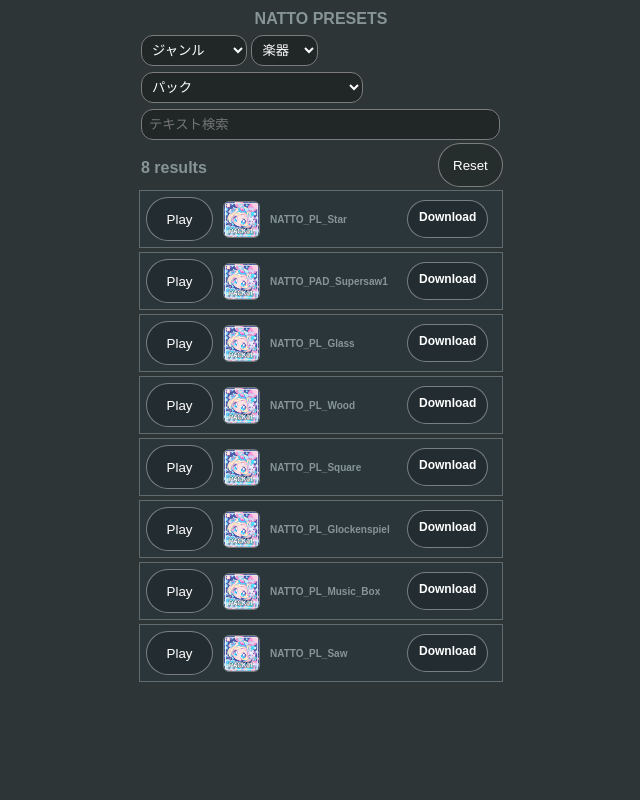
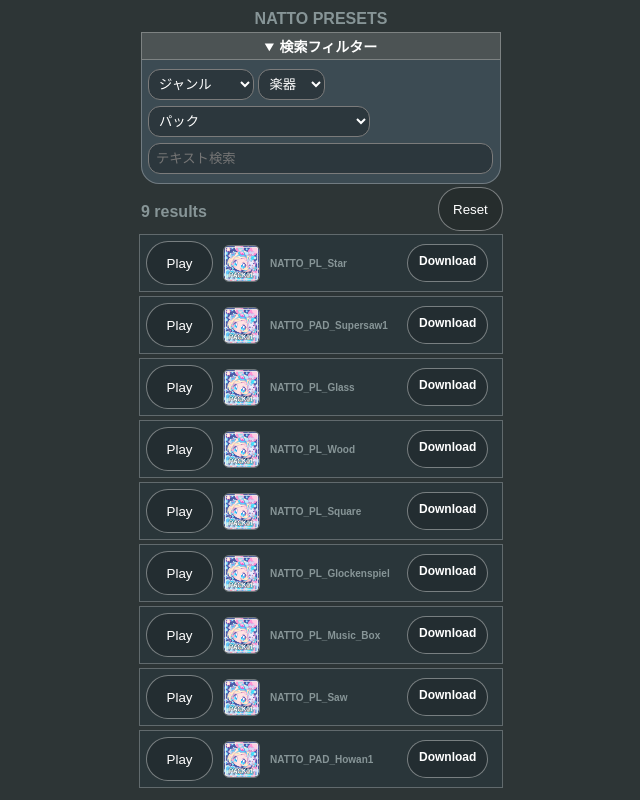
Before and after one commit to nattobgm/presets, a plain HTML site: page index.html in a window 1280 px wide. Shown: the whole page, without its empty margins (319-959 px from the left). Drawn offline with Linux system fonts and the light colour scheme.

Commit message:
Add files via upload

```diff
--- a/css/index.css
+++ b/css/index.css
@@ -113,6 +113,7 @@ button:active {
     z-index: 80;
     background-color: rgba(0, 0, 0, 0.406);
     backdrop-filter: blur(12px);
+    -webkit-backdrop-filter: blur(12px);
     transition: .6s;
 }
 
@@ -192,7 +193,7 @@ input#title-filter {
     border-radius: 12px;
     margin: 3px 0px;
     border: 1px solid #7b7b7b;
-    width: 343px;
+    width: 329px;
 }
 
 .controls a {
@@ -214,4 +215,37 @@ input#title-filter {
     opacity: 0.5;
     filter: brightness(2);
     transition: .1s;
-    }
+}
+summary {
+    cursor: pointer;
+    background: #ffffff26;
+    font-size: 14px;
+    text-align: center;
+    padding: 3px;
+    border: 1px solid #ffffff45;
+    color: white;
+    user-select: none;
+    transition: .2s;
+}
+
+summary:active {
+    opacity: 0.5;
+    transition: .2s;
+}
+
+.padding {
+    margin-bottom: 3px;
+}
+
+.filter-controls {
+    background: #95caff26;
+    padding: 6px;
+    border-bottom-left-radius: 18px;
+    border-bottom-right-radius: 18px;
+    border: 1px solid #ffffff45;
+    border-top: none;
+}
+.pagination button:disabled {
+    opacity: 0.2 !important;
+    pointer-events: none;
+}
--- a/index.html
+++ b/index.html
@@ -1,5 +1,6 @@
 <!DOCTYPE html>
 <html lang="en">
+
 <head>
     <meta charset="UTF-8">
     <meta name="viewport" content="width=device-width, initial-scale=1.0">
@@ -8,6 +9,7 @@
     <style>
     </style>
 </head>
+
 <body>
 
     <div class="top">
@@ -20,10 +22,11 @@
                 </div>
                 <br><br>
                 <center>
-                    NATTO PRESETS v.1.0.0<br>
+                    NATTO PRESETS ver1.1.0(Beta)<br>
                     プリセットの再配布等は禁止です。<br><br>
                     ⇩ Follow Me ⇩<br><br>
-                    <a href="https://twitter.com/kyandyBGM" target="_blank"><img src="https://nattobgm.github.io/web/assets/img/icons/twitter-icon.png"
+                    <a href="https://twitter.com/kyandyBGM" target="_blank"><img
+                            src="https://nattobgm.github.io/web/assets/img/icons/twitter-icon.png"
                             class="icon2"></a>&nbsp;&nbsp;&nbsp;&nbsp;&nbsp;&nbsp;&nbsp;&nbsp;&nbsp;&nbsp;&nbsp;&nbsp;
                     <a href="https://soundcloud.com/natto-kyandy-bgm" target="_blank"><img
                             src="https://nattobgm.github.io/web/assets/img/icons/soundclound-icon.svg"
@@ -41,15 +44,21 @@
 
 
         <div style="padding: 5px;"></div>
-        <center>NATTO PRESETS</center><div style="padding: 2px;"></div>
+        <center>NATTO PRESETS</center>
+        <div style="padding: 2px;"></div>
         <div class="mainbox">
+
+
+
+
+            <details open><summary>検索フィルター</summary>
             <div class="filter-controls">
                 <select id="genre-filter" onchange="applyFilters()">
                     <option value="">ジャンル</option>
                     <option value="kawaii">Kawaii</option>
                     <option value="futurebass">Future Bass</option>
                     <option value="ambient">Ambient</option>
-        <!-- Add more genre options as needed -->
+                    <!-- 追加用 -->
                 </select>
                 <select id="type-filter" onchange="applyFilters()">
                     <option value="">楽器</option>
@@ -58,29 +67,36 @@
                     <option value="lead">Lead</option>
                     <option value="bass">Bass</option>
                     <option value="fx">FX</option>
-        <!-- Add more type options as needed -->
+                    <!-- 追加用 -->
                 </select>
 
                 <select id="pack-filter" onchange="applyFilters()">
                     <option value="">パック</option>
                     <option value="natto_future_bass_pack1">NATTO FUTURE BASS PACK1</option>
-        <!-- Add more pack options as needed -->
+                    <!-- 追加用 -->
                 </select><br>
                 <input type="text" id="title-filter" oninput="applyFilters()" placeholder="テキスト検索"><br>
 
-</div>
-<p id="filtered-count" style="position: absolute;"></p> <!-- ここに絞り込まれた結果の数を表示する -->
-<button onclick="resetFilters()" style="margin-left: 297px;padding-top10px: 40px;margin-bottom: 3px;">Reset</button><br>
+
+            </div>            </details><div class="padding"></div>
+            <p id="filtered-count" style="position: absolute;"></p>
+            <button onclick="resetFilters()"
+                style="margin-left: 297px;padding-top10px: 40px;margin-bottom: 3px;">Reset</button><br>
+
         </div>
 
 
+
+
+        <!-- プリセットたち -->
         <div class="playlist">
             <div class="song" data-genre="kawaii" data-type="pluck" data-pack="natto_future_bass_pack1">
                 <div class="controls">
                     <button class="playPause" data-index="0">Play</button>
                     <img src="packs/1.png" width="35px" height="35px">
                     <h3 class="song-title">NATTO_PL_Star</h3>
-            <a href="https://cdn.discordapp.com/attachments/1212957301720227910/1212959527893205042/NATTO_PL_Star.vital?ex=65f3bb97&is=65e14697&hm=d4271a5647bc48eff08809bb6a6807fa44918232ee902e98e1d28a26773f5146&">Download</a>
+                    <a
+                        href="https://cdn.discordapp.com/attachments/1212957301720227910/1212959527893205042/NATTO_PL_Star.vital?ex=65f3bb97&is=65e14697&hm=d4271a5647bc48eff08809bb6a6807fa44918232ee902e98e1d28a26773f5146&">Download</a>
                 </div>
                 <audio src="previews/1.mp3"></audio>
             </div>
@@ -90,7 +106,8 @@
                     <button class="playPause" data-index="1">Play</button>
                     <img src="packs/1.png" width="35px" height="35px">
                     <h3 class="song-title">NATTO_PAD_Supersaw1</h3>
-            <a href="https://cdn.discordapp.com/attachments/1212957301720227910/1212959289774313502/NATTO_PAD_Supersaw1.vital?ex=65f3bb5e&is=65e1465e&hm=8878ac73a19adfa791ab640dff1ddee94133fc8e9aae75b162b4b2050492222c&">Download</a>
+                    <a
+                        href="https://cdn.discordapp.com/attachments/1212957301720227910/1212959289774313502/NATTO_PAD_Supersaw1.vital?ex=65f3bb5e&is=65e1465e&hm=8878ac73a19adfa791ab640dff1ddee94133fc8e9aae75b162b4b2050492222c&">Download</a>
                 </div>
                 <audio src="previews/2.mp3"></audio>
             </div>
@@ -100,7 +117,8 @@
                     <button class="playPause" data-index="2">Play</button>
                     <img src="packs/1.png" width="35px" height="35px">
                     <h3 class="song-title">NATTO_PL_Glass</h3>
-            <a href="https://cdn.discordapp.com/attachments/1212957301720227910/1212968521252732949/NATTO_PL_Glass.vital?ex=65f3c3f7&is=65e14ef7&hm=7b079c8cfff3f1c42d8333ecbc0f2923d5a6f4b25122f75d724b631b19a29996&">Download</a>
+                    <a
+                        href="https://cdn.discordapp.com/attachments/1212957301720227910/1212968521252732949/NATTO_PL_Glass.vital?ex=65f3c3f7&is=65e14ef7&hm=7b079c8cfff3f1c42d8333ecbc0f2923d5a6f4b25122f75d724b631b19a29996&">Download</a>
                 </div>
                 <audio src="previews/3.mp3"></audio>
             </div>
@@ -110,7 +128,8 @@
                     <button class="playPause" data-index="3">Play</button>
                     <img src="packs/1.png" width="35px" height="35px">
                     <h3 class="song-title">NATTO_PL_Wood</h3>
-            <a href="https://cdn.discordapp.com/attachments/1212957301720227910/1212968717248364574/NATTO_PL_Wood.vital?ex=65f3c426&is=65e14f26&hm=9e67c3e00bc7cdd351c11c483c68fd6b1cf745fad69113921e02939750e09228&">Download</a>
+                    <a
+                        href="https://cdn.discordapp.com/attachments/1212957301720227910/1212968717248364574/NATTO_PL_Wood.vital?ex=65f3c426&is=65e14f26&hm=9e67c3e00bc7cdd351c11c483c68fd6b1cf745fad69113921e02939750e09228&">Download</a>
                 </div>
                 <audio src="previews/4.mp3"></audio>
             </div>
@@ -120,7 +139,8 @@
                     <button class="playPause" data-index="4">Play</button>
                     <img src="packs/1.png" width="35px" height="35px">
                     <h3 class="song-title">NATTO_PL_Square</h3>
-            <a href="https://cdn.discordapp.com/attachments/1212957301720227910/1212968891068719144/NATTO_PL_Square.vital?ex=65f3c44f&is=65e14f4f&hm=7e8bf8f8fc41f42cb1894d35eb3d0eb95672f7baddd96627311b3491a1b878c8&">Download</a>
+                    <a
+                        href="https://cdn.discordapp.com/attachments/1212957301720227910/1212968891068719144/NATTO_PL_Square.vital?ex=65f3c44f&is=65e14f4f&hm=7e8bf8f8fc41f42cb1894d35eb3d0eb95672f7baddd96627311b3491a1b878c8&">Download</a>
                 </div>
                 <audio src="previews/5.mp3"></audio>
             </div>
@@ -129,7 +149,8 @@
                     <button class="playPause" data-index="5">Play</button>
                     <img src="packs/1.png" width="35px" height="35px">
                     <h3 class="song-title">NATTO_PL_Glockenspiel</h3>
-            <a href="https://cdn.discordapp.com/attachments/1212957301720227910/1212969126444924968/NATTO_PL_Glockenspiel.vital?ex=65f3c487&is=65e14f87&hm=30f70d573f5c9bfd0dfbfc24de0497b3bbc42ccd390c2b8a7fa3f2564ff72cfb&">Download</a>
+                    <a
+                        href="https://cdn.discordapp.com/attachments/1212957301720227910/1212969126444924968/NATTO_PL_Glockenspiel.vital?ex=65f3c487&is=65e14f87&hm=30f70d573f5c9bfd0dfbfc24de0497b3bbc42ccd390c2b8a7fa3f2564ff72cfb&">Download</a>
                 </div>
                 <audio src="previews/6.mp3"></audio>
             </div>
@@ -138,7 +159,8 @@
                     <button class="playPause" data-index="6">Play</button>
                     <img src="packs/1.png" width="35px" height="35px">
                     <h3 class="song-title">NATTO_PL_Music_Box</h3>
-            <a href="https://cdn.discordapp.com/attachments/1212957301720227910/1212965406428635146/NATTO_PL_Music_Box.vital?ex=65f3c110&is=65e14c10&hm=b441f0c9a654148ce80800068f34cc6e0e14e5d1b21a19c6d5310f85c11ce0c1&">Download</a>
+                    <a
+                        href="https://cdn.discordapp.com/attachments/1212957301720227910/1212965406428635146/NATTO_PL_Music_Box.vital?ex=65f3c110&is=65e14c10&hm=b441f0c9a654148ce80800068f34cc6e0e14e5d1b21a19c6d5310f85c11ce0c1&">Download</a>
                 </div>
                 <audio src="previews/7.mp3"></audio>
             </div>
@@ -147,9 +169,20 @@
                     <button class="playPause" data-index="7">Play</button>
                     <img src="packs/1.png" width="35px" height="35px">
                     <h3 class="song-title">NATTO_PL_Saw</h3>
-            <a href="https://cdn.discordapp.com/attachments/1212957301720227910/1212967419681833022/NATTO_PL_Saw.vital?ex=65f3c2f0&is=65e14df0&hm=cf7fe4f60239d0d2665cd7984049c2e3dcd9c64df38cbe31beca31c959b21bf3&">Download</a>
+                    <a
+                        href="https://cdn.discordapp.com/attachments/1212957301720227910/1212967419681833022/NATTO_PL_Saw.vital?ex=65f3c2f0&is=65e14df0&hm=cf7fe4f60239d0d2665cd7984049c2e3dcd9c64df38cbe31beca31c959b21bf3&">Download</a>
                 </div>
                 <audio src="previews/8.mp3"></audio>
+            </div>
+            <div class="song" data-genre="futurebass" data-type="pad" data-pack="natto_future_bass_pack1">
+                <div class="controls">
+                    <button class="playPause" data-index="8">Play</button>
+                    <img src="packs/1.png" width="35px" height="35px">
+                    <h3 class="song-title">NATTO_PAD_Howan1</h3>
+                    <a
+                        href="https://cdn.discordapp.com/attachments/1212957301720227910/1213138624695111740/NATTO_PAD_Howan1.vital?ex=65f46263&is=65e1ed63&hm=33e619cb338d40a1dfcc87b0bfffe3159de7abdaaa1611ad420d8f24575b51ab&">Download</a>
+                </div>
+                <audio src="previews/9.mp3"></audio>
             </div>
 
         </div>
@@ -278,9 +311,7 @@ const songs = document.querySelectorAll('audio');
 
 
 
-
-
-
         </script>
 </body>
+
 </html>
```
Also changed, not shown: 1 other file. Lines whose indentation alone changed are shown as unchanged.
